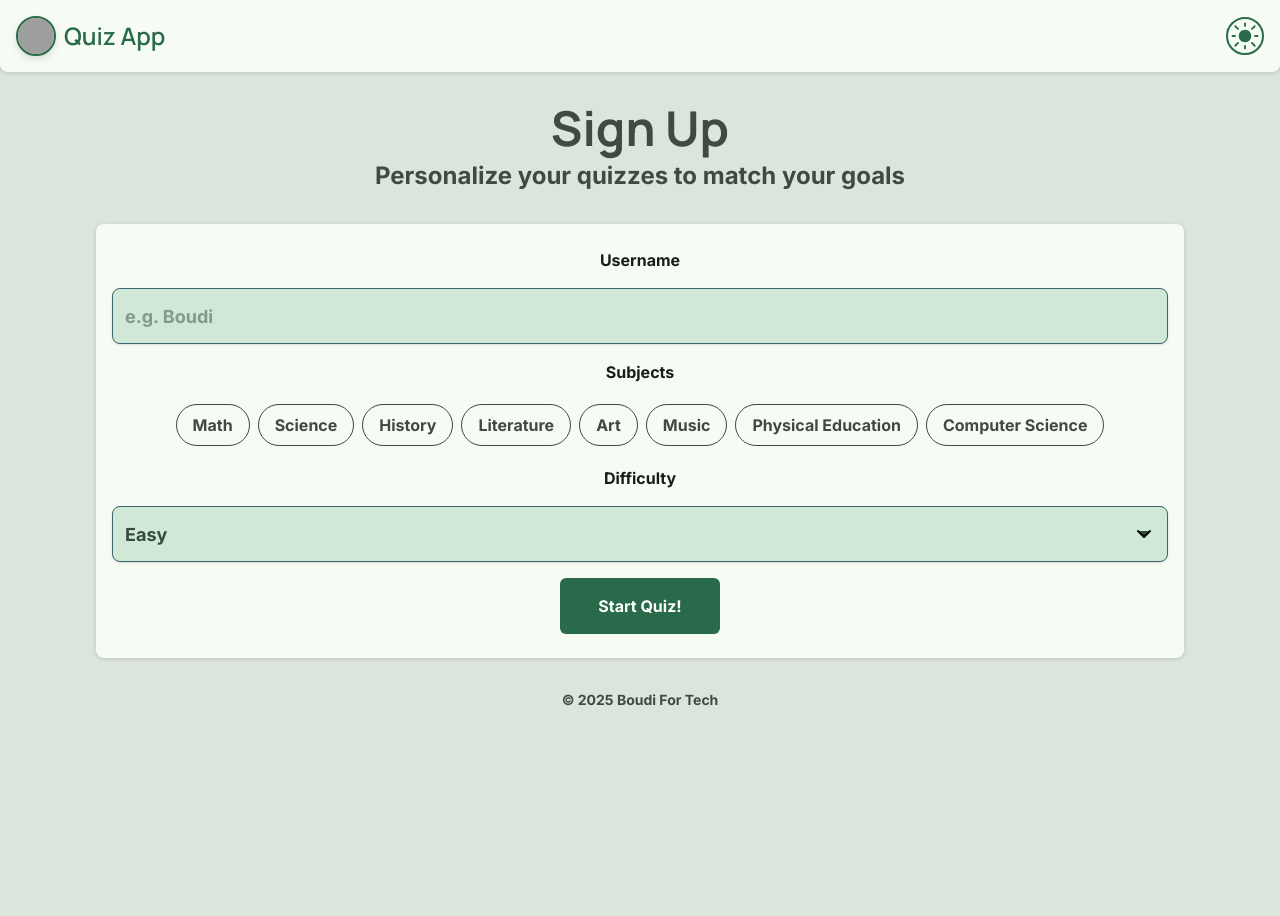
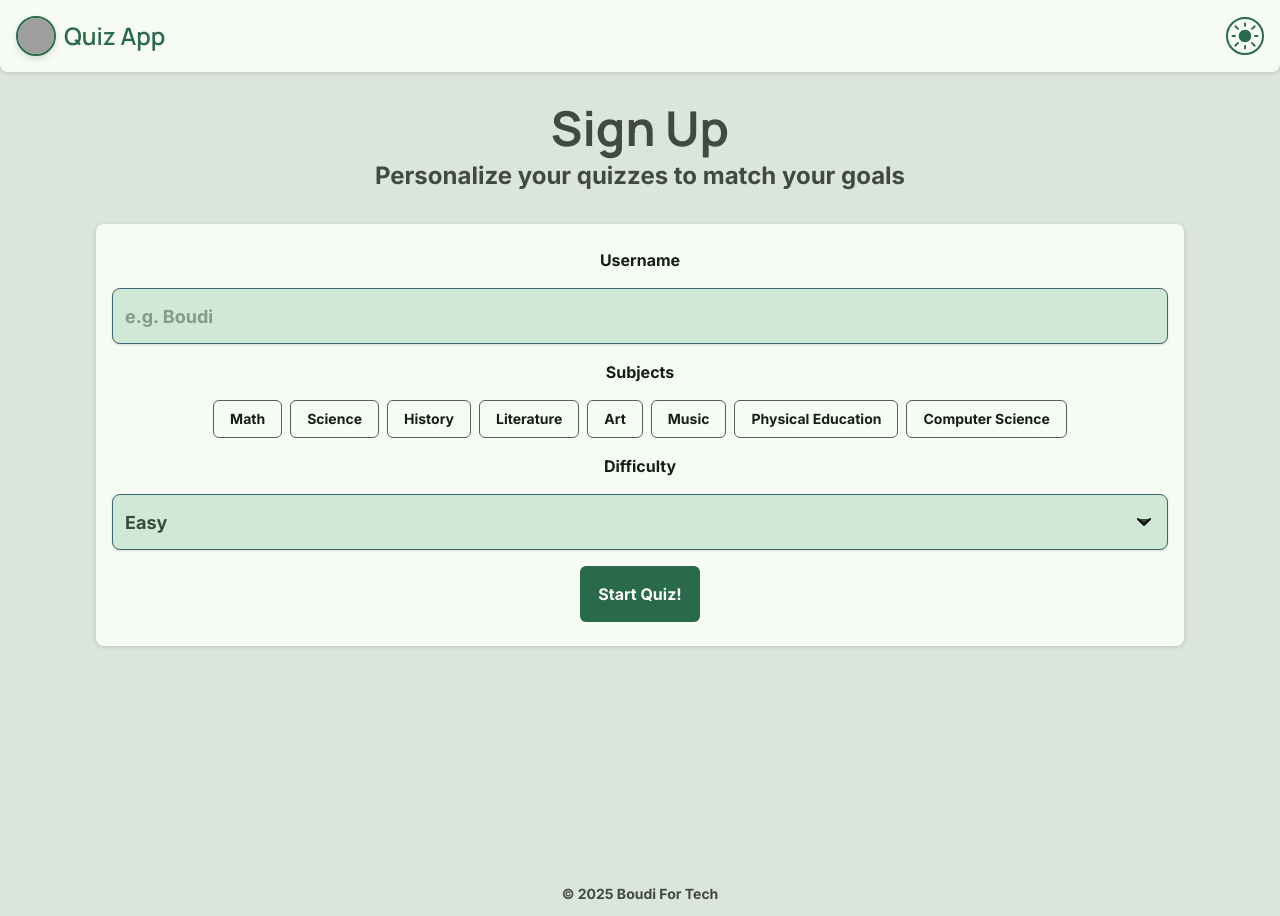
Before and after one commit to boudi425/Quiz-Website, a React (Vite) app in the folder my-app/: page / in a window 1280 px wide. Before the commit the page ends 800 px from the top, so only its background shows below. Built offline with nearby package versions, Linux system fonts and the light colour scheme; grey boxes are pictures that could not be loaded.

Commit message:
Sign up page is done!

```diff
--- a/my-app/src/index.css
+++ b/my-app/src/index.css
@@ -85,6 +85,6 @@
 }
 @layer components {
     .btn-primary {
-        @apply bg-primary text-on-primary px-4 py-4 w-40 rounded-md dark:bg-dark-primary dark:text-dark-on-primary;
+        @apply bg-primary text-on-primary px-4 py-4 w-30 rounded-md dark:bg-dark-primary dark:text-dark-on-primary;
     }
 }
--- a/my-app/src/pages/Home.tsx
+++ b/my-app/src/pages/Home.tsx
@@ -1,6 +1,10 @@
-import { useNavigate, Link } from "react-router-dom";
+import { useNavigate, Link, useLocation } from "react-router-dom";
 
 export default function Home() {
+    const location = useLocation();
+    console.log("Home Page Loaded");
+    console.log("Home Page Loaded");
+    console.log(`The Data Give: ${location.state}`);
     return (
         <div className="bg-green-500">
             Home Page
--- a/my-app/src/pages/signUp.tsx
+++ b/my-app/src/pages/signUp.tsx
@@ -1,4 +1,4 @@
-//import { useNavigate, Link } from "react-router-dom";
+import { useNavigate } from "react-router-dom";
 import Header from "../components/HeaderFirst.tsx";
 import { Combobox } from "@headlessui/react";
 //import { Check } from "lucide-react";
@@ -7,11 +7,12 @@ import { useState } from "react";
 const options = ["Easy", "Medium", "Hard"];
 const subjects = ["Math", "Science", "History", "Literature", "Art", "Music", "Physical Education", "Computer Science"];
 export default function App() {
-    //const navigate = useNavigate();
+    const navigate = useNavigate();
     const [userName, setUserName] = useState<string>("");
     const [selected, setSelected] = useState<string | null>(options[0]);
     const [selectedSubject, setSelectedSubject] = useState<string[]>([]);
     const [query, setQuery] = useState("");
+    const [notValid, setNotValid] = useState(false);
 
     const filteredOptions = query === "" ? options : options.filter((option) => option.toLowerCase().includes(query.toLowerCase()));
     const toggle = (value: string) => {
@@ -21,19 +22,23 @@ export default function App() {
         );
     }
     function submitForm(formData: { userName: string; selectedSubject: string[]; selected: string | null }) {
+
         if (formData.selectedSubject.length === 0) {
+            setNotValid(true);
             throw new Error("Please select at least one subject.");
         }
         console.log(formData);
+        navigate("/home", { state: formData });
+        localStorage.setItem("userData", JSON.stringify(formData));
     }
     return (
         <main>
             <Header For="Sign" />
-            <div className="container">
+            <div className="container min-h-screen">
                 <section className="flex justify-center flex-col mx-auto px-4 py-8 md:px-24">
                     <h1 className="text-center font-bold text-5xl text-on-surface-variant">Sign Up</h1>
                     <p className="text-center font-semiBold text-2xl text-on-surface-variant mt-2">Personalize your quizzes to match your goals</p>
-                    <form onSubmit={(e) => { e.preventDefault(); submitForm({ userName, selectedSubject, selected }); }} className="bg-background rounded-lg flex flex-col mt-8 gap-4 px-4 py-6 drop-shadow-sm items-center">
+                    <form onSubmit={(e) => { e.preventDefault(); submitForm({ userName, selectedSubject, selected }); }} className={`bg-background rounded-lg flex flex-col mt-8 gap-4 px-4 py-6 drop-shadow-sm items-center transition-all ${notValid ? "border-2 border-error" : ""}`}>
                         <p className="text-on-background text-left">Username</p>
                         <input
                             type="text"
@@ -43,7 +48,8 @@ export default function App() {
                             className="py-3 pl-3 w-full pr-4 text-lg rounded-lg border bg-secondary-container border-tertiary text-on-secondary-container h-14 shadow-sm transition-all duration-300 ease-in-out focus:outline-none focus:border-primary focus:shadow-inset-B"
                         />
                         <p className="text-on-background text-left">Subjects</p>
-                        <div className="flex flex-wrap">
+                        {notValid && <p className="text-error">Please Select at Least one subject</p>}
+                        <div className="flex flex-wrap gap-2">
                             {subjects.map((option) => {
                                 const isSelected = selectedSubject.includes(option);
                                 return (
@@ -51,8 +57,11 @@ export default function App() {
                                         type="button"
                                         key={option}
                                         onClick={() => toggle(option)}
-                                        className={`m-1 px-4 py-2 rounded-full border ${isSelected ? "bg-blue-500 text-white border-blue-500" : "bg-surface text-on-surface border-on-surface-variant"}`}
+                                        className={`flex px-4 py-2 border border-secondary text-on-background text-sm transition-all duration-300 ease-in-out ${isSelected ? "rounded-full bg-primary text-on-primary shadow-sm" : "rounded-md hover:bg-primary-container/50 hover:text-on-primary-container hover:shadow-sm"}`}
                                     >
+                                        {isSelected && <svg className="mr-2 w-6 h-6" viewBox="0 0 1024 1024" fill="currentColor" version="1.1" xmlns="http://www.w3.org/2000/svg">
+                                            <path d="M439.2 680c9.6 8.8 25.6 8.8 35.2-0.8l300-309.6C784 360 784 344 773.6 334.4c-9.6-9.6-25.6-9.6-35.2 0.8L438.4 644.8l35.2-0.8-182.4-167.2c-10.4-9.6-25.6-8.8-35.2 1.6-9.6 10.4-8.8 25.6 1.6 35.2L439.2 680z" fill="" /><path d="M515.2 1007.2c-276 0-500-224-500-500S239.2 7.2 515.2 7.2s500 224 500 500-224 500-500 500z m0-952C265.6 55.2 63.2 257.6 63.2 507.2s202.4 452 452 452 452-202.4 452-452S764.8 55.2 515.2 55.2z" fill="" />
+                                        </svg>}
                                         {option}
                                     </button>
                                 )
@@ -96,7 +105,7 @@ export default function App() {
                     </form>
                 </section>
             </div>
-            <p className="text-center text-on-surface-variant text-sm">&copy; 2025 <span>Boudi For Tech</span></p>
+            <footer className="text-center text-sm text-on-surface-variant py-3">&copy; 2025 Boudi For Tech</footer>
         </main>
     )
 }
```
Also changed, not shown: my-app/src/images/Selected.svg (added).
